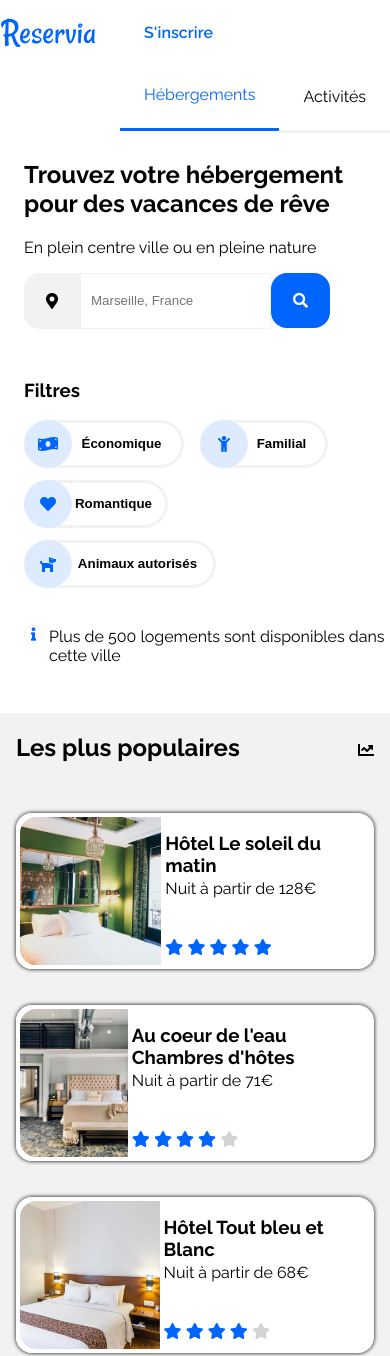
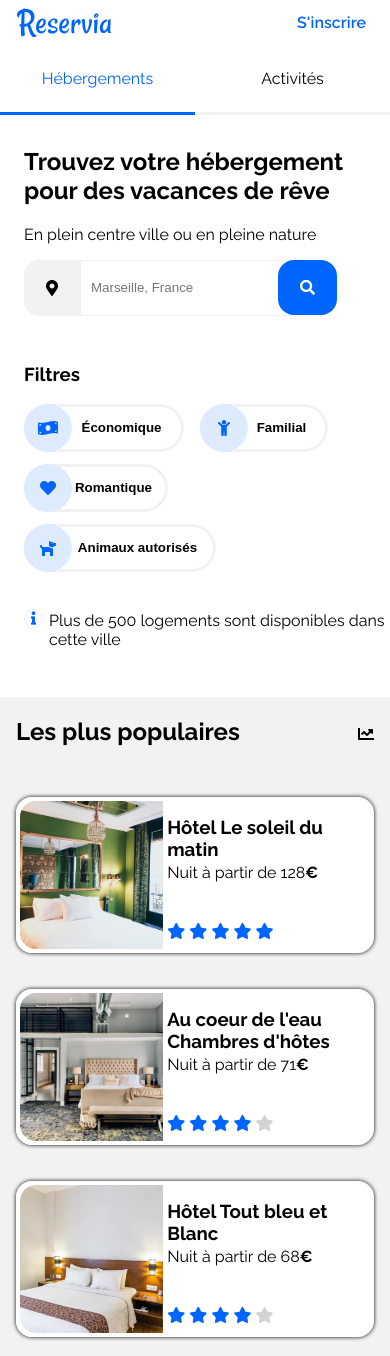
Before and after one commit to SebastienStordeur/SebastienStordeur_2_14062021, a plain HTML site: page index.html in a window 390 px wide. Shown: the top 1356 px of the page. Drawn offline with Linux system fonts and the light colour scheme.

Commit message:
Add files via upload
Projet finalisé

```diff
--- a/index.html
+++ b/index.html
@@ -21,7 +21,8 @@
         </nav>
             <a href="#" class="sign-up" >S'inscrire</a>
     </header>
-<main>
+
+<main class="main">
     <section class="search-section">
         <div class="search-bar">
             <h2>Trouvez votre hébergement pour des vacances de rêve</h2>
@@ -106,7 +107,7 @@
                     </div>
                     <div class="host-card-description">
                         <h3 class="location-title">Hôtel du port</h3>
-                        <p class="host-price">Nuit à partir de <strong>52€</strong></p>
+                        <p class="host-price">Nuit à partir de 52<strong>€</strong></p>
                         <div class="star-wrapper">
                             <i class="fas fa-star" data-active="true"></i>
                             <i class="fas fa-star" data-active="true"></i>
@@ -127,7 +128,7 @@
                     </div>
                     <div class="host-card-description">
                         <h3 class="location-title">Hôtel Les mouettes</h3>
-                        <p class="host-price">Nuit à partir de <strong>76€</strong></p>
+                        <p class="host-price">Nuit à partir de 76<strong>€</strong></p>
                         <div class="star-wrapper">
                             <i class="fas fa-star" data-active="true"></i>
                             <i class="fas fa-star" data-active="true"></i>
@@ -149,7 +150,7 @@
                     </div>
                     <div class="host-card-description">
                         <h3 class="location-title">Hôtel de la mer</h3>
-                        <p class="host-price">Nuit à partir de <strong>46€</strong></p>
+                        <p class="host-price">Nuit à partir de 46<strong>€</strong></p>
                         <div class="star-wrapper">
                             <i class="fas fa-star" data-active="true"></i>
                             <i class="fas fa-star" data-active="true"></i>
@@ -193,7 +194,7 @@
                     </div>
                     <div class="host-card-description">
                         <h3 class="location-title">Hôtel chez Amina</h3>
-                        <p class="host-price">Nuit à partir de <strong>96€</strong></p>
+                        <p class="host-price">Nuit à partir de 96<strong>€</strong></p>
                         <div class="star-wrapper">
                             <i class="fas fa-star" data-active="true"></i>
                             <i class="fas fa-star" data-active="true"></i>
@@ -222,7 +223,7 @@
                     </div>
                     <div class="popular-host-card-description">
                         <h3>Hôtel Le soleil du matin</h3>
-                        <p class="popular-card-price">Nuit à partir de 128€</p>
+                        <p class="popular-card-price">Nuit à partir de 128<strong>€</strong></p>
                         <div class="star-wrapper">
                             <i class="fas fa-star" data-active="true"></i>
                             <i class="fas fa-star" data-active="true"></i>
@@ -243,7 +244,7 @@
                     </div>
                     <div class="popular-host-card-description">
                         <h3>Au coeur de l'eau Chambres d'hôtes</h3>
-                        <p class="popular-card-price">Nuit à partir de 71€</p>
+                        <p class="popular-card-price">Nuit à partir de 71<strong>€</strong></p>
                         <div class="star-wrapper">
                             <i class="fas fa-star" data-active="true"></i>
                             <i class="fas fa-star" data-active="true"></i>
@@ -264,7 +265,7 @@
                     </div>
                     <div class="popular-host-card-description">
                         <h3>Hôtel Tout bleu et Blanc</h3>
-                        <p class="popular-card-price">Nuit à partir de 68€</p>
+                        <p class="popular-card-price">Nuit à partir de 68<strong>€</strong></p>
                         <div class="star-wrapper"></div>
                             <i class="fas fa-star" data-active="true"></i>
                             <i class="fas fa-star" data-active="true"></i>
@@ -276,9 +277,9 @@
                 </div>
             </a>
     </section>
+
     <section class="activity-section" id="activity">
         <h2 class="activity-title">Activités à Marseille</h2>
-
             <a href="#" class="activity-card activity1">
                 <div class="activity-card-wrapper">
                     <img
@@ -291,7 +292,6 @@
                     <h3>Vieux Port</h3>
                 </div>
             </a>
-
             <a href="#" class="activity-card activity2">
                 <div class="activity-card-wrapper">
                     <img
--- a/style.css
+++ b/style.css
@@ -16,8 +16,7 @@ a {
 body {
     max-width: 1440px;
     margin: auto;
-    margin-left: 1.5rem;
-    margin-right: 1.5rem;
+
     font-family: "Raleway", sans-serif;
 }
 @media (max-width: 600px) {
@@ -32,6 +31,7 @@ header {
     display: grid;
     grid-template-columns: auto 1fr auto auto;
     align-items: center;
+    margin-left: 1.5rem;
 }
 .nav-links {
     grid-column: 3/4;
@@ -59,44 +59,50 @@ header {
 }
 @media (max-width: 600px) {
     header {
-        grid-template-columns: 1fr auto 1fr;
-        grid-template-rows: 4rem 4rem;
+        margin-left: 0;
+        grid-template-columns: auto 1fr auto;
+        grid-template-areas:
+        "logo . sign-up"
+        "nav-links nav-links nav-links";
     }
     .logo {
-        grid-column: 1/2;
-        grid-row: 1/2;
+        margin-left: 1rem;
+        grid-area: logo;
+        order: 0;
+    }
+    .sign-up {
+        margin-right: 1.5rem;
+        grid-area: sign-up;
+        order: 1;
+    }
+    .nav-links {
+        text-align: center;
+        grid-area: nav-links;
+        order: 2;
     }
     .hosting-link {
+        width: 50%;
+
         border-top: none;
         border-bottom: 3px solid var(--blue);
-
     }
     .activity-link {
+        width: 50%;
         border-bottom: 3px solid var(--gray);
+        border-top: none;
     }
     .activity-link:hover {
         border-top: none;
         border-bottom: 3px solid var(--blue);
     }
-    .sign-up {
-        grid-column: 3/4;
-        grid-row: 1/2;
-    }
-    nav:nth-child(1) {
-        grid-column: 1/2;
-        grid-row: 2/3;
-        width: 150%;
-    }
-    nav:nth-child(2) {
-        grid-column: 3/4;
-        grid-row: 2/3;
-    }
+
 }
 
 /***************************** SEARCH SECTION ****************************/
 
 .search-section {
     margin-top: 2rem;
+    margin-left: 1.5rem;
 }
 form {
     display: flex;
@@ -114,6 +120,7 @@ form {
 }
 .search-input {
     height: 3.9em;
+    width: 15em;
     padding-left: 10px;
     border: 1px solid var(--gray);
 }
@@ -141,7 +148,7 @@ form {
 .filters {
     display: flex;
     flex-wrap: wrap;
-    margin-top: 35px;
+    margin-top: 2rem;
 }
 .filter-title {
     margin-top: 15px;
@@ -224,6 +231,7 @@ form {
     }
     .search-btn {
         width: 3.7rem;
+        margin-left: -1rem;
         border-radius: 1rem;
     }
     .filter-title {
@@ -248,7 +256,7 @@ form {
 }
 .host-title {
     grid-column: 1/-1;
-    margin-left: 2%;
+    margin-left: 1%;
 }
 .host-card {
     display: flex;
@@ -339,6 +347,7 @@ form {
     }
     .show-more {
         grid-row: 8/9;
+        margin-left: 1.5rem;
     }
 }
 .popular-panel {
@@ -377,7 +386,8 @@ form {
     align-items: center;
     position: relative;
     min-height: 100%;
-    width: 40%;
+    min-width: 40%;
+    max-width: 40%;
     border: 4px solid #fff;
     overflow: hidden;
 }
@@ -425,11 +435,16 @@ form {
         width: 100%;
     }
 }
+@media (max-width: 600px) {
+    .popular-host-card-img-wrapper {
+        min-width: 40%;
+    }
+}
 
 /**************************ACTIVITY SECTION *************************/
 
 .activity-section {
-    margin-top: 2rem;
+    margin-top: 1.5rem;
     display: grid;
     column-gap: 2rem;
 }
@@ -504,8 +519,12 @@ form {
 }
 @media only screen and (max-width: 600px) {
     .activity-section {
+        margin-top: 0;
         grid-template-columns: 1fr;
         grid-template-rows: auto 13rem 13rem 13rem 13rem 13rem 13rem;
+    }
+    .activity-title {
+        margin-bottom: -1rem;
     }
 }
 
```
Lines whose indentation alone changed are shown as unchanged.
